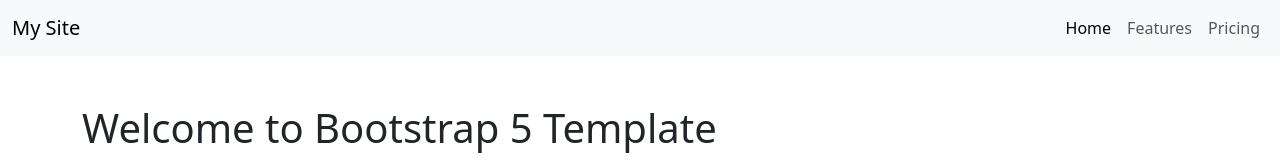
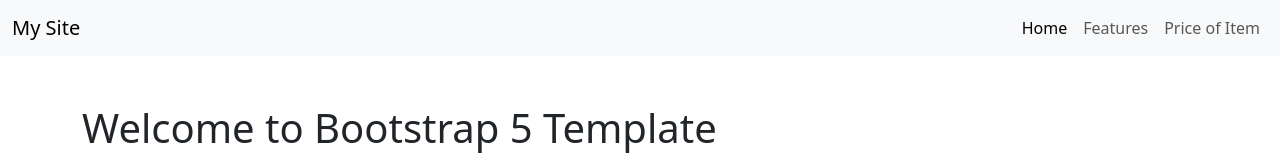
Before and after one commit to LekeGitHub/CRUD, a plain HTML site: page index.html in a window 1280 px wide. Shown: the top 160 px of the page. Drawn offline with nearby package versions, Linux system fonts and the light colour scheme.

Commit message:
Pushing update

```diff
--- a/index.html
+++ b/index.html
@@ -14,6 +14,7 @@
       <button class="navbar-toggler" type="button" data-bs-toggle="collapse" data-bs-target="#navbarNav" aria-controls="navbarNav" aria-expanded="false" aria-label="Toggle navigation">
         <span class="navbar-toggler-icon"></span>
       </button>
+
       <div class="collapse navbar-collapse" id="navbarNav">
         <ul class="navbar-nav ms-auto">
           <li class="nav-item">
@@ -23,7 +24,7 @@
             <a class="nav-link" href="#">Features</a>
           </li>
           <li class="nav-item">
-            <a class="nav-link" href="#">Pricing</a>
+            <a class="nav-link" href="#">Price of Item</a>
           </li>
         </ul>
       </div>
```
